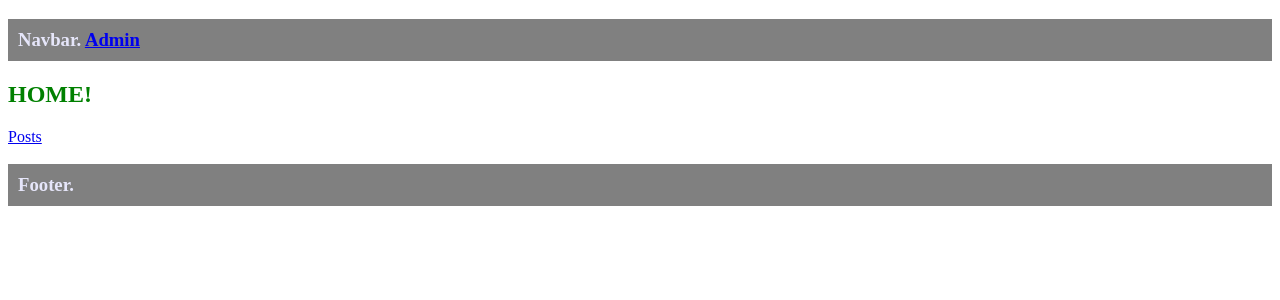
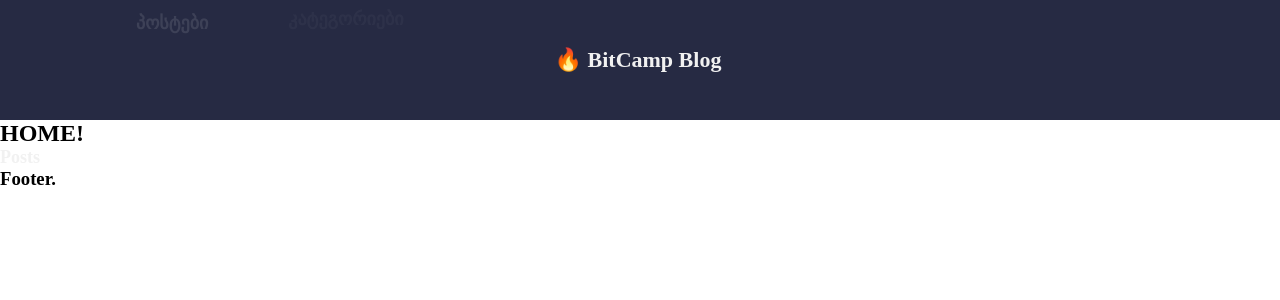
Before and after one commit to Pirmsho/bitcamp-blog-django, a Django app: page / in a window 1280 px wide. Shown: the top 300 px of the page. Run offline with Django 4.2, Linux system fonts and the light colour scheme; some libraries are stand-ins or nearby versions.

Commit message:
+ navbar
Added styles, animations and content for navbar

```diff
--- a/bitcamp/bitcamp/settings.py
+++ b/bitcamp/bitcamp/settings.py
@@ -117,8 +117,8 @@
 # Static files (CSS, JavaScript, Images)
 # https://docs.djangoproject.com/en/4.0/howto/static-files/
 
-STATIC_URL = 'static/'
-STATIC_ROOT = BASE_DIR /'static'
+STATIC_URL = '/static/'
+STATIC_ROOT = BASE_DIR / 'static'
 STATICFILES_DIRS = [
     'bitcamp/static',
 ]
--- a/bitcamp/bitcamp/static/css/style.css
+++ b/bitcamp/bitcamp/static/css/style.css
@@ -1,9 +1,154 @@
-h2{
-    color: green;
+* {
+  margin: 0;
+  box-sizing: border-box;
+}
+/* body {
+  overflow: hidden;
+} */
+header {
+  display: flex;
+  justify-content: center;
+  align-items: center;
+}
+header nav {
+  width: 100%;
+  height: 100%;
+  display: flex;
+  justify-content: center;
+  align-items: center;
+}
+.main-nav {
+  background-color: #262a43;
+  display: flex;
+  justify-content: space-evenly;
+  align-items: center;
+  height: 100%;
+  width: 100%;
+  gap: 80px;
+  list-style: none;
+}
+.first-nav-item,
+.third-nav-item {
+  height: 15vh;
+  display: flex;
+  justify-content: space-around;
+  align-items: center;
+  gap: 100px;
+}
+.second-nav-item {
+  display: flex;
+  justify-content: center;
+  align-items: center;
+  gap: 5px;
+  padding: 5px;
+}
+.bi-list {
+  color: white;
+  font-size: 25px;
+  display: none;
+  cursor: pointer;
+}
+a {
+  text-decoration: none;
+  color: #f1f1f1;
+  font-weight: 700;
+
+  font-size: 18px;
+}
+.main-nav-item {
+  padding: 10px 20px;
+  transition: all 0.5s;
+  position: relative;
+  overflow: hidden;
+  border-radius: 10px;
 }
 
-h3{
+/* animations */
+
+.main-nav-item:hover {
+  background-color: white;
+  color: black;
+  transform: scale(1.05);
+}
+.main-nav-item:before {
+  content: '';
+  background-color: white;
+  top: 0;
+  left: 0;
+  width: 100%;
+  height: 100%;
+  position: absolute;
+  transform: translateX(-100%) rotate(45deg);
+  transition: all 0.5s;
+}
+.main-nav-item:hover:before {
+  transform: translateX(100%) rotate(45deg);
+}
+.main-brand {
+  font-size: 22px;
+  padding: 5px 10px;
+  transition: all 0.5s;
+  position: relative;
+  overflow: hidden;
+  border-radius: 10px;
+}
+.main-brand:before {
+  content: '🔥 BitCamp Blog';
+  position: absolute;
+  top: 0;
+  left: 0;
+  height: 100%;
+  width: 100%;
+  background-color: white;
+  color: black;
+  font-size: 22px;
+  font-weight: bold;
+  display: flex;
+  justify-content: center;
+  align-items: center;
+  transition: all 0.5s;
+  transform: scale(5);
+  opacity: 0;
+}
+.main-brand:hover {
+  color: transparent;
+}
+.main-brand:hover:before {
+  transform: scale(1);
+  opacity: 1;
+}
+/*  */
+@media (max-width: 1300px) {
+  .main-nav {
+    gap: 40px;
+  }
+  .first-nav-item,
+  .third-nav-item {
+    gap: 40px;
+  }
+}
+@media (max-width: 1000px) {
+  .bi-list {
+    display: initial;
+  }
+  .main-nav {
     padding: 10px;
-    background-color: grey;
-    color: lavender;
+    flex-direction: column;
+    gap: 10px;
+  }
+  .second-nav-item {
+    order: 1;
+  }
+  .first-nav-item {
+    order: 2;
+    flex-direction: column;
+    gap: 10px;
+    height: auto;
+  }
+  .third-nav-item {
+    order: 3;
+    flex-direction: column;
+    gap: 10px;
+    height: auto;
+  }
 }
--- /dev/null
+++ b/bitcamp/bitcamp/static/js/index.js
@@ -0,0 +1,9 @@
+gsap.from('.header', { duration: 1, y: '-100%', ease: 'bounce.out' })
+
+gsap.from('.main-nav-item', {
+  y: '-100%',
+  duration: 0.1,
+  opacity: 0,
+  delay: 0.3,
+  stagger: 0.1,
+})
--- a/bitcamp/blog/urls.py
+++ b/bitcamp/blog/urls.py
@@ -4,5 +4,5 @@
 urlpatterns = [
     path('', views.home, name='home'),
     path('posts/', views.posts, name='posts'),
-    path('post/<int:pk>', views.posts, name='posts'),
+    path('post/<int:pk>', views.posts, name='post-detail'),
 ]
--- a/bitcamp/templates/base.html
+++ b/bitcamp/templates/base.html
@@ -6,9 +6,14 @@
     <meta charset="UTF-8">
     <meta http-equiv="X-UA-Compatible" content="IE=edge">
     <meta name="viewport" content="width=device-width, initial-scale=1.0">
-    <title>Document</title>
+    <title>🔥 BitCamp Blog</title>
+    <link rel="stylesheet" href="https://cdn.jsdelivr.net/npm/bootstrap-icons@1.3.0/font/bootstrap-icons.css">
     <link rel="stylesheet" href="{% static 'css/style.css' %}">
-
+    <script defer src="https://unpkg.com/alpinejs@3.8.0/dist/cdn.min.js"></script>
+    <script src="https://cdnjs.cloudflare.com/ajax/libs/gsap/3.9.1/gsap.min.js" defer></script>
+    <script src="https://cdnjs.cloudflare.com/ajax/libs/gsap/3.9.1/ScrollTrigger.min.js" defer></script>
+    <script src="{% static 'js/index.js' %}" defer></script>
+    {% block styles&&scripts %}{% endblock styles&&scripts %}
 </head>
 
 <body>
--- a/bitcamp/templates/includes/navbar.html
+++ b/bitcamp/templates/includes/navbar.html
@@ -1,4 +1,32 @@
-<h3>
-    Navbar.
-    <a href="{% url 'admin:index' %}">Admin</a>
-</h3>
+<header class="header">
+    <nav>
+        <ul class="main-nav"
+            x-on:resize.window="isMobile = (window.innerWidth < 1000) ? true : false"
+            x-data="{isMobile: (window.innerWidth < 1000) ? true : false}">
+            <div class="first-nav-item" x-show="!isMobile" x-transition.duration.500ms>
+                <a href="{% url 'posts' %}"><li class="main-nav-item">პოსტები</li></a>
+                <a href="#"><li class="main-nav-item">კატეგორიები</li></a>
+
+            </div>
+            <div class="second-nav-item">
+                <a href="{% url 'home' %}"><li class="main-brand"> 🔥 BitCamp Blog</li></a>
+                <i class="bi bi-list" @click="isMobile = !isMobile"></i>
+            </div>
+            <div class="third-nav-item"
+                 x-show="!isMobile" x-transition.duration.500ms>
+                {% comment %}
+                აქ იქნება if check, თუ მომხმარებელი არაა ავტორიზებული მაშინ ეს
+                {% endcomment %}
+
+                <a href="#"><li class="main-nav-item">ავტორიზაცია</li></a>
+                <a href="#"><li class="main-nav-item">რეგისტრაცია</li></a>
+
+                {% comment %}
+                თუ მომხმარებელი ავტორიზებულია, მაშინ
+                <a href="#"><li class="main-nav-item">პროფილი</li></a>
+                <a href="#"><li class="main-nav-item">ლოგაუთი</li></a>
+                {% endcomment %}
+            </div>
+        </ul>
+    </nav>
+</header>
```
